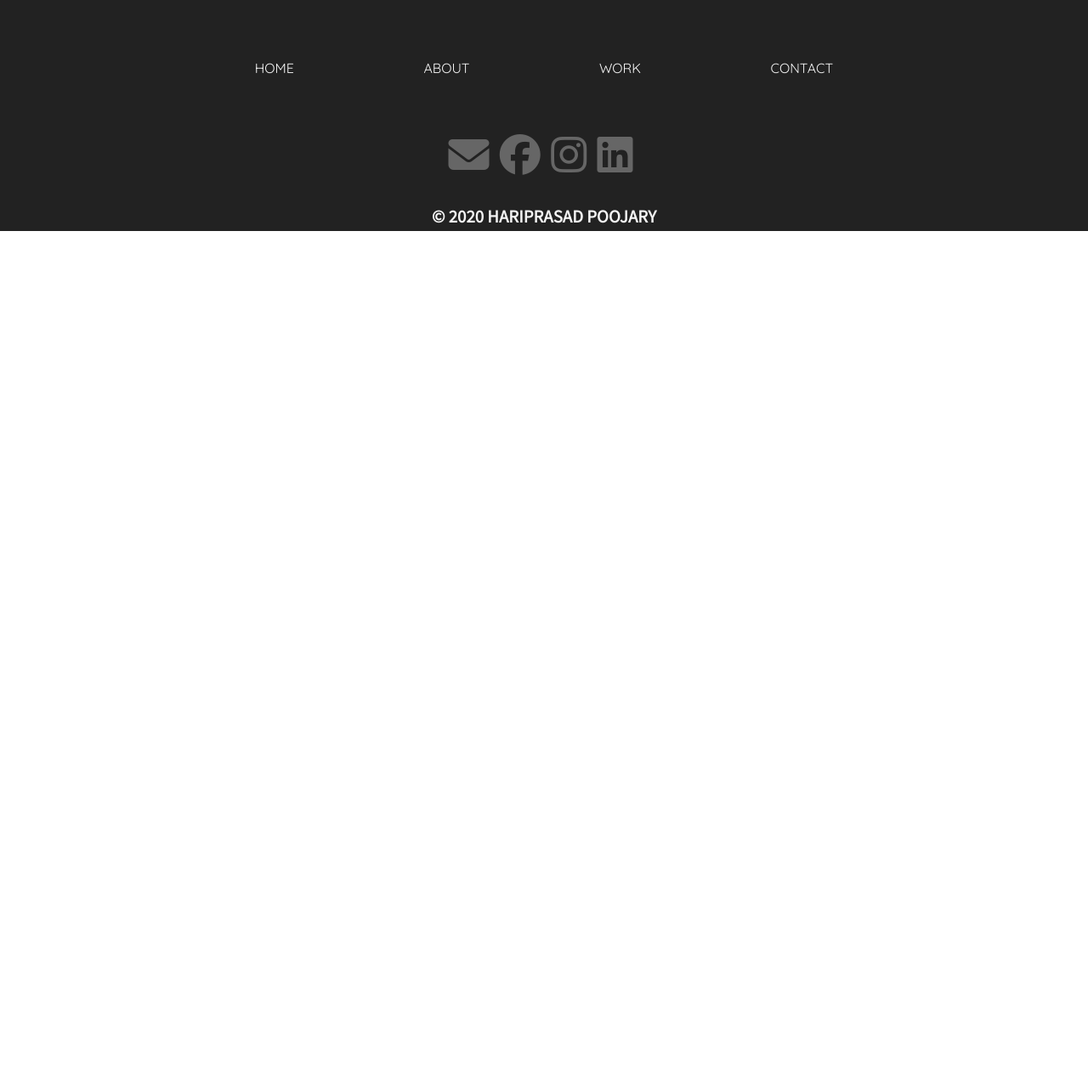
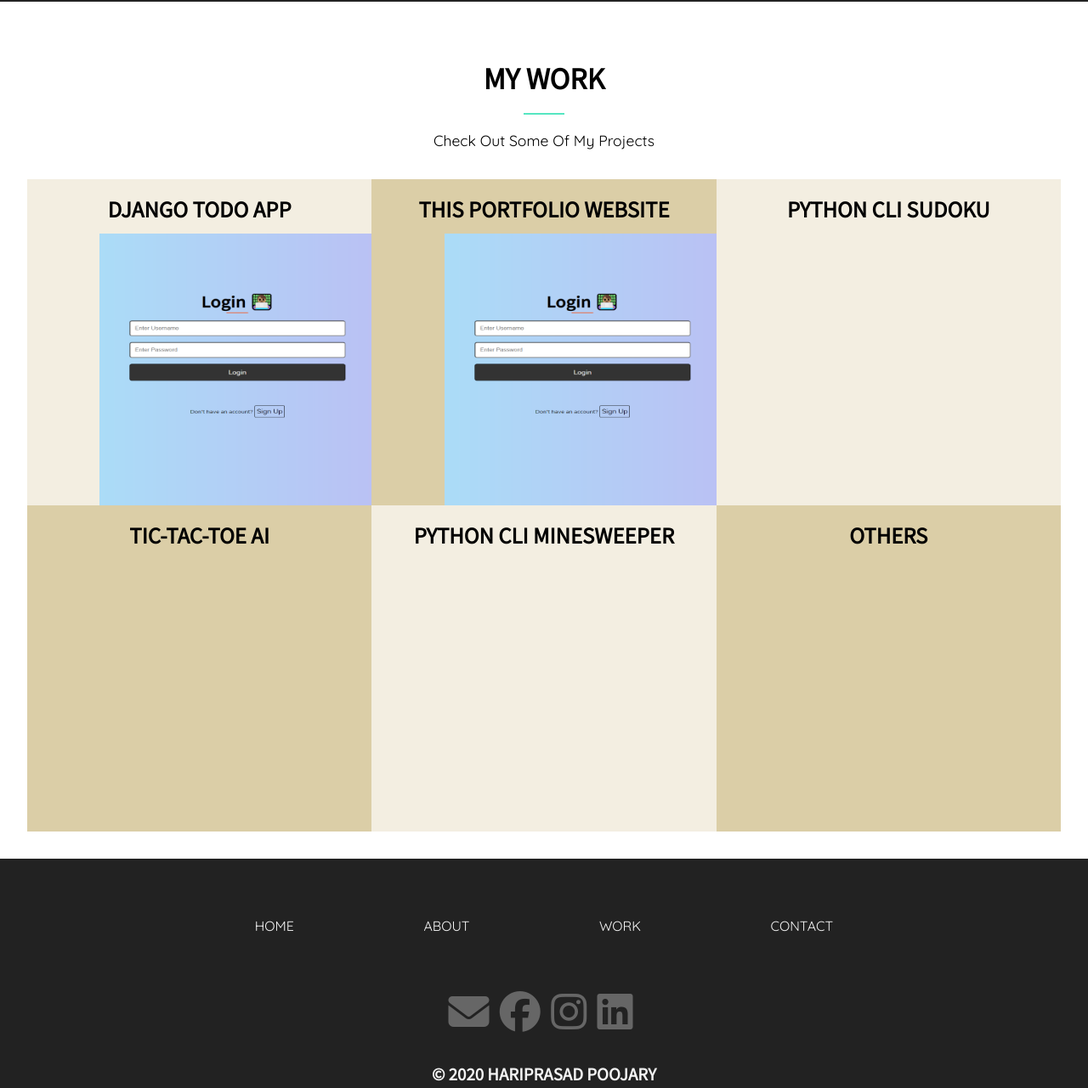
Before and after one commit to HariprasadPoojary/Portfolio-Website, a Django app: page /work/ in a window 1280 px wide. Shown: the part 69-1350 px from the top of the page at 85% size. Before the commit the page ends 341 px from the top, so only its background shows below. Run offline with Django 3.2, Linux system fonts and the light colour scheme; some libraries are stand-ins or nearby versions; some web fonts are replaced.

Commit message:
Gallery of projects in work page is ready with animation

```diff
--- a/base/templates/base/work.html
+++ b/base/templates/base/work.html
@@ -10,4 +10,110 @@
 {% block all-content %}
 <div class="border-nav"></div>
 
+<section id="work-gallery">
+	<div class="container py-2">
+        <div class="container py-2 px-2">
+            <h2 class="section-title py-2">My Work</h2>
+            <div class="bottom-line"></div>
+            <p class="lead text-center">Check Out Some Of My Projects</p>
+		<div class="work-gallery-items">
+			<div class="col row-1">
+				<h2 class="text-center">Django Todo App</h2>
+				<div class="caption">
+					<p>
+						DJango and DJango REST Framework based todo app A todo
+						web application written with the goal of learning how to
+						use DJango and DJango REST Framework as a Backend and
+						HTML, CSS, JavaScript as Frontend
+					</p>
+					<a
+						class="btn btn-gallery"
+						href="https://github.com/HariprasadPoojary/django-todo_app"
+						>Know More</a
+					>
+				</div>
+				<img
+					src="{% static 'image/gallery/todo-app.png' %}"
+					alt="Django todo app"
+				/>
+			</div>
+			<div class="col row-1">
+				<h2 class="text-center">This Portfolio Website</h2>
+				<div class="caption">
+					<p>
+						Lorem, ipsum dolor sit amet consectetur adipisicing
+						elit. Veniam commodi, at sunt quae doloremque nostrum.
+					</p>
+					<a
+						class="btn btn-gallery"
+						href="https://github.com/HariprasadPoojary/django-todo_app"
+						>Know More</a
+					>
+				</div>
+				<img
+					src="{% static 'image/gallery/todo-app.png' %}"
+					alt="Django todo app"
+				/>
+			</div>
+			<div class="col row-1 row-1">
+				<h2 class="text-center">Python CLI Sudoku</h2>
+				<div class="caption">
+					<p>
+						Lorem, ipsum dolor sit amet consectetur adipisicing
+						elit. Veniam commodi, at sunt quae doloremque nostrum.
+					</p>
+					<a
+						class="btn btn-gallery"
+						href="https://github.com/HariprasadPoojary/django-todo_app"
+						>Know More</a
+					>
+				</div>
+			</div>
+		</div>
+		<div class="work-gallery-items">
+			<div class="col row-2">
+				<h2 class="text-center">Tic-Tac-Toe AI</h2>
+				<div class="caption">
+					<p>
+						Lorem, ipsum dolor sit amet consectetur adipisicing
+						elit. Veniam commodi, at sunt quae doloremque nostrum.
+					</p>
+					<a
+						class="btn btn-gallery"
+						href="https://github.com/HariprasadPoojary/django-todo_app"
+						>Know More</a
+					>
+				</div>
+			</div>
+			<div class="col row-2">
+				<h2 class="text-center">Python CLI Minesweeper</h2>
+				<div class="caption">
+					<p>
+						Lorem, ipsum dolor sit amet consectetur adipisicing
+						elit. Veniam commodi, at sunt quae doloremque nostrum.
+					</p>
+					<a
+						class="btn btn-gallery"
+						href="https://github.com/HariprasadPoojary/django-todo_app"
+						>Know More</a
+					>
+				</div>
+			</div>
+			<div class="col row-2">
+				<h2 class="text-center">Others</h2>
+				<div class="caption">
+					<p>
+						Lorem, ipsum dolor sit amet consectetur adipisicing
+						elit. Veniam commodi, at sunt quae doloremque nostrum.
+					</p>
+					<a
+						class="btn btn-gallery"
+						href="https://github.com/HariprasadPoojary/django-todo_app"
+						>Know More</a
+					>
+				</div>
+			</div>
+		</div>
+	</div>
+</section>
 {% endblock all-content %}
--- a/static/css/_utilities.scss
+++ b/static/css/_utilities.scss
@@ -78,6 +78,7 @@
 	&:hover {
 		box-shadow: 0 0 0 3px coral;
 	}
+	border: none;
 }
 // Icons
 .social {
--- a/static/css/main.css
+++ b/static/css/main.css
@@ -88,6 +88,7 @@
   transition: -webkit-box-shadow 180ms ease-in;
   transition: box-shadow 180ms ease-in;
   transition: box-shadow 180ms ease-in, -webkit-box-shadow 180ms ease-in;
+  border: none;
 }
 
 .btn:hover {
@@ -602,6 +603,90 @@ a {
           align-items: center;
 }
 
+#work-gallery .work-gallery-items {
+  display: -webkit-box;
+  display: -ms-flexbox;
+  display: flex;
+  -webkit-box-orient: horizontal;
+  -webkit-box-direction: normal;
+      -ms-flex-flow: row wrap;
+          flex-flow: row wrap;
+  -webkit-box-pack: center;
+      -ms-flex-pack: center;
+          justify-content: center;
+  height: 24rem;
+}
+
+#work-gallery .work-gallery-items .row-1:nth-child(even) {
+  background-color: #dbcea7;
+}
+
+#work-gallery .work-gallery-items .row-1:nth-child(odd) {
+  background-color: #dbcea757;
+}
+
+#work-gallery .work-gallery-items .row-2:nth-child(odd) {
+  background-color: #dbcea7;
+}
+
+#work-gallery .work-gallery-items .row-2:nth-child(even) {
+  background-color: #dbcea757;
+}
+
+#work-gallery .col {
+  -webkit-box-flex: 1;
+      -ms-flex: 1;
+          flex: 1;
+  height: 100%;
+  padding: 1rem;
+  position: relative;
+  -webkit-transition: 0.6s;
+  transition: 0.6s;
+  z-index: 1;
+}
+
+#work-gallery .col img {
+  width: 20rem;
+  height: 20rem;
+  position: absolute;
+  right: 0;
+  bottom: 0;
+  z-index: 2;
+}
+
+#work-gallery .col .caption {
+  margin: 1rem 0;
+  font-size: small;
+  position: absolute;
+  top: 4;
+  left: 3;
+  display: none;
+  z-index: 3;
+}
+
+#work-gallery .col .btn-gallery {
+  display: inline-block;
+  border-radius: 30px;
+  background-color: transparent;
+  border: 1px solid #333;
+  padding: 8px 18px;
+  margin-top: 20px;
+}
+
+#work-gallery .col:hover {
+  -webkit-box-flex: 2.5;
+      -ms-flex-positive: 2.5;
+          flex-grow: 2.5;
+}
+
+#work-gallery .col:hover h2 {
+  text-align: left;
+}
+
+#work-gallery .col:hover .caption {
+  display: block;
+}
+
 #main-footer {
   background-color: #222;
   padding-top: 2rem;
--- a/static/css/main.scss
+++ b/static/css/main.scss
@@ -329,6 +329,77 @@ a {
 	background-color: $medium-color;
 }
 
+// ? Work Page
+#work-gallery {
+	.work-gallery-items {
+		display: flex;
+		flex-flow: row wrap;
+		justify-content: center;
+		height: 24rem;
+		.row-1 {
+			&:nth-child(even) {
+				background-color: #dbcea7;
+			}
+			&:nth-child(odd) {
+				background-color: #dbcea757;
+			}
+		}
+		.row-2 {
+			&:nth-child(odd) {
+				background-color: #dbcea7;
+			}
+			&:nth-child(even) {
+				background-color: #dbcea757;
+			}
+		}
+	}
+	.col {
+		flex: 1;
+		height: 100%;
+		padding: 1rem;
+		position: relative;
+		transition: 0.6s;
+		z-index: 1;
+		img {
+			width: 20rem;
+			height: 20rem;
+			position: absolute;
+			right: 0;
+			bottom: 0;
+			z-index: 2;
+		}
+
+		.caption {
+			margin: 1rem 0;
+			font-size: small;
+			position: absolute;
+			top: 4;
+			left: 3;
+			display: none;
+			z-index: 3;
+		}
+		.btn-gallery {
+			display: inline-block;
+			border-radius: 30px;
+			background-color: transparent;
+			border: 1px solid #333;
+			padding: 8px 18px;
+			margin-top: 20px;
+		}
+
+		//
+		&:hover {
+			flex-grow: 2.5;
+			h2 {
+				text-align: left;
+			}
+			.caption {
+				display: block;
+			}
+		}
+	}
+}
+
 // Footer
 #main-footer {
 	background-color: $dark-color;
--- a/static/js/main.js
+++ b/static/js/main.js
@@ -1,3 +1,5 @@
+// * to toggle class current in navbar menu items
+
 let windowURL = document.URL;
 let page = windowURL.split("/")[3];
 // page = page != "" ? page : "home";
```
Also changed, not shown: static/image/gallery/todo-app.png (added).
